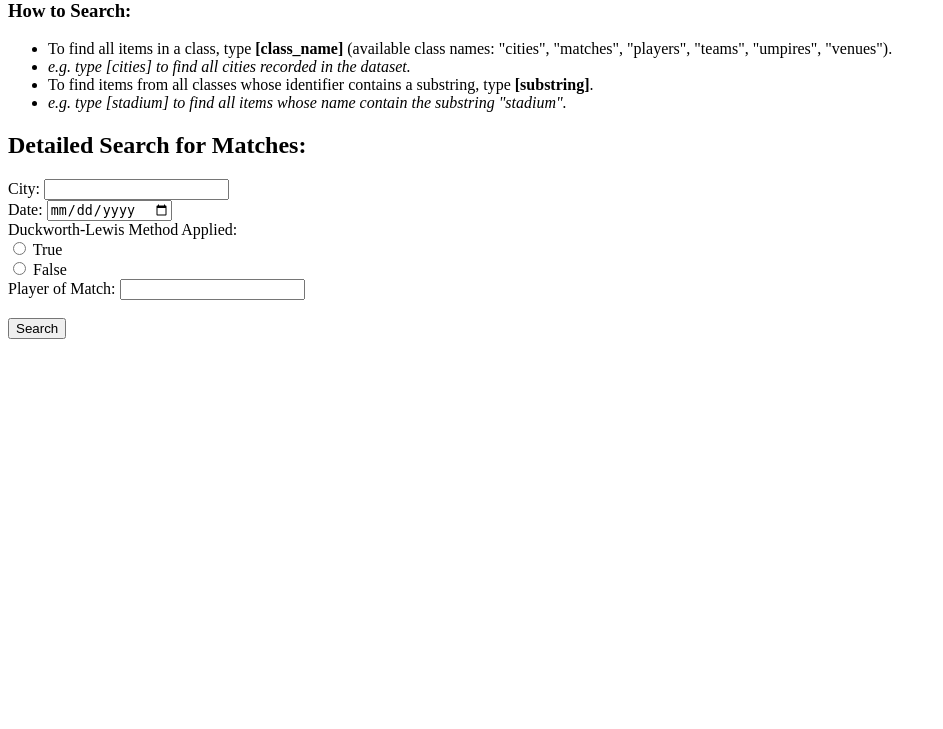
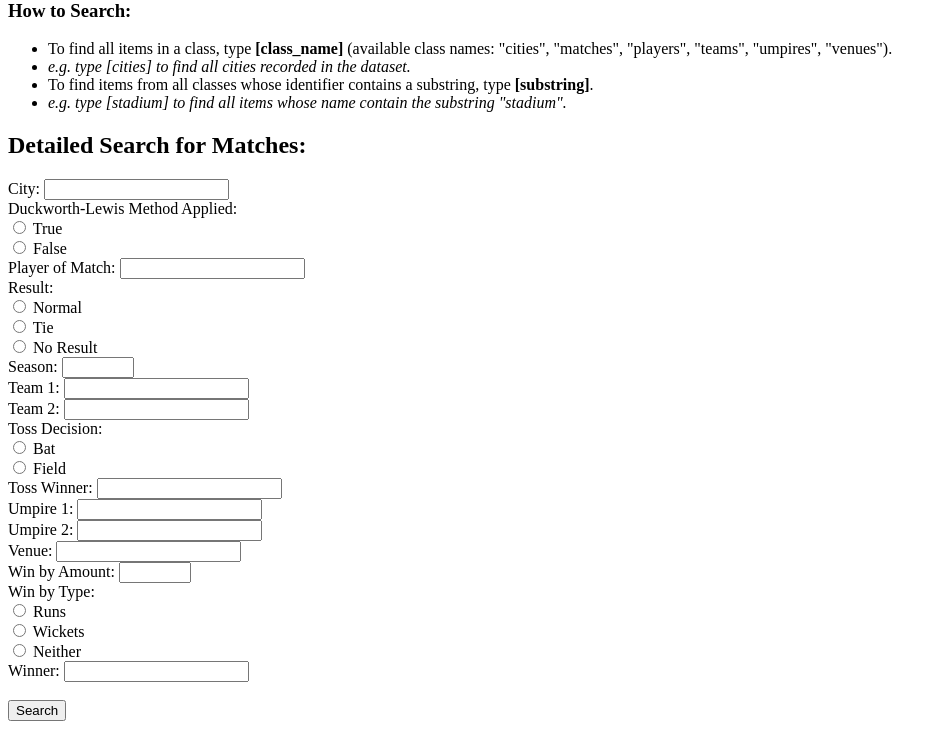
Before and after one commit to KadeSatrya/ipl_cricket, a Django app: template main/templates/search.html in a window 1280 px wide. Shown: the part 167-896 px from the top of the page, without its empty margins (0-943 px from the left). Before the commit the page ends 506 px from the top, so only its background shows below. Run offline with Django 4.2, Linux system fonts and the light colour scheme; the template is opened without the code that fills it: most values are stand-ins (such as "Sample title", 1, 10 or a date in 2020).

Commit message:
finish adding all attributes for match search

```diff
--- a/main/templates/search.html
+++ b/main/templates/search.html
@@ -23,6 +23,7 @@
 
     <h2>Detailed Search for Matches:</h2>
     <form action="{% url 'main:show_detailed_result' %}" method="GET">
+
       <label for="city">City:</label>
       <input id="city" name="city" list="cities">
       <datalist id="cities">
@@ -31,9 +32,7 @@
         {% endfor %}
       </datalist>
       <br>
-      <label for="date">Date:</label>
-      <input id="date" name="date" type="date">
-      <br>
+
       Duckworth-Lewis Method Applied:
       <br>
       <input id="true" name="dl_applied" type="radio" value="1">
@@ -42,6 +41,7 @@
       <input id="false" name="dl_applied" type="radio" value="0">
       <label for="false">False</label>
       <br>
+
       <label for="player">Player of Match:</label>
       <input id="player" name="player" list="players">
       <datalist id="players">
@@ -50,6 +50,111 @@
         {% endfor %}
       </datalist>
       <br>
+
+      Result:
+      <br>
+      <input id="normal" name="result" type="radio" value="normal">
+      <label for="normal">Normal</label>
+      <br>
+      <input id="tie" name="result" type="radio" value="tie">
+      <label for="tie">Tie</label>
+      <br>
+      <input id="no result" name="result" type="radio" value="no result">
+      <label for="no result">No Result</label>
+      <br>
+
+      <label for="season">Season:</label>
+      <input id="season" name="season" type="number" min="2000" max="2099" step="1">
+      <br>
+
+      <label for="team1">Team 1:</label>
+      <input id="team1" name="team1" list="teams">
+      <datalist id="teams">
+        {% for team in teams %}
+          <option value="{{ team.label }}"></option>
+        {% endfor %}
+      </datalist>
+      <br>
+
+      <label for="team2">Team 2:</label>
+      <input id="team2" name="team2" list="teams">
+      <datalist id="teams">
+        {% for team in teams %}
+          <option value="{{ team.label }}"></option>
+        {% endfor %}
+      </datalist>
+      <br>
+
+      Toss Decision:
+      <br>
+      <input id="bat" name="toss_decision" type="radio" value="bat">
+      <label for="bat">Bat</label>
+      <br>
+      <input id="field" name="toss_decision" type="radio" value="field">
+      <label for="field">Field</label>
+      <br>
+
+      <label for="toss_winner">Toss Winner:</label>
+      <input id="toss_winner" name="toss_winner" list="teams">
+      <datalist id="teams">
+        {% for team in teams %}
+          <option value="{{ team.label }}"></option>
+        {% endfor %}
+      </datalist>
+      <br>
+
+      <label for="umpire1">Umpire 1:</label>
+      <input id="umpire1" name="umpire1" list="umpires">
+      <datalist id="umpires">
+        {% for umpire in umpires %}
+          <option value="{{ umpire.label }}"></option>
+        {% endfor %}
+      </datalist>
+      <br>
+
+      <label for="umpire2">Umpire 2:</label>
+      <input id="umpire2" name="umpire2" list="umpires">
+      <datalist id="umpires">
+        {% for umpire in umpires %}
+          <option value="{{ umpire.label }}"></option>
+        {% endfor %}
+      </datalist>
+      <br>
+
+      <label for="venue">Venue:</label>
+      <input id="venue" name="venue" list="venues">
+      <datalist id="venues">
+        {% for venue in venues %}
+          <option value="{{ venue.label }}"></option>
+        {% endfor %}
+      </datalist>
+      <br>
+
+      <label for="win_by_amount">Win by Amount:</label>
+      <input id="win_by_amount" name="win_by_amount" type="number" min="0" max="1000" step="1">
+      <br>
+
+      Win by Type:
+      <br>
+      <input id="runs" name="win_by_type" type="radio" value="runs">
+      <label for="runs">Runs</label>
+      <br>
+      <input id="wickets" name="win_by_type" type="radio" value="wickets">
+      <label for="wickets">Wickets</label>
+      <br>
+      <input id="neither" name="win_by_type" type="radio" value="neither">
+      <label for="neither">Neither</label>
+      <br>
+
+      <label for="winner">Winner:</label>
+      <input id="winner" name="winner" list="teams">
+      <datalist id="teams">
+        {% for team in teams %}
+          <option value="{{ team.label }}"></option>
+        {% endfor %}
+      </datalist>
+      <br>
+
       <br>
       <button type="Submit">Search</button>
     </form>
```
Also changed, not shown: main/queries.py (+20 -3 lines), main/views.py (+38 -0 lines).
